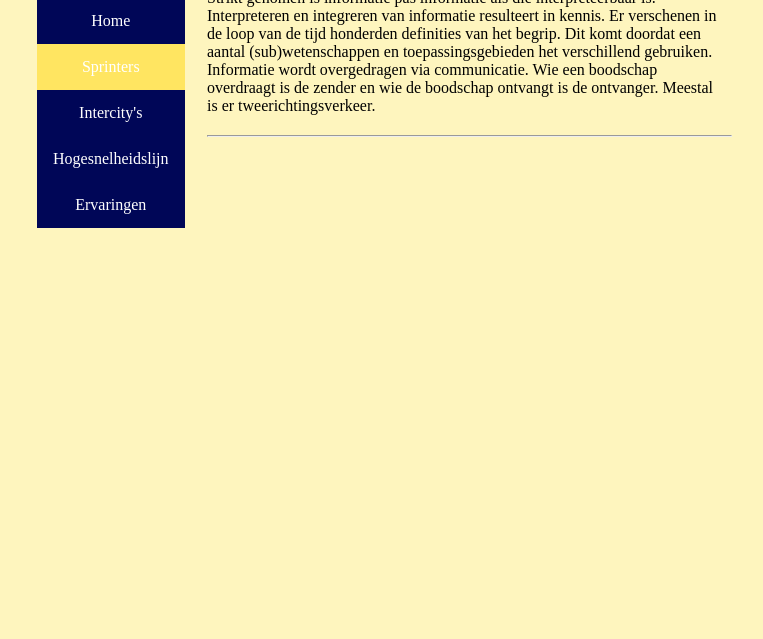
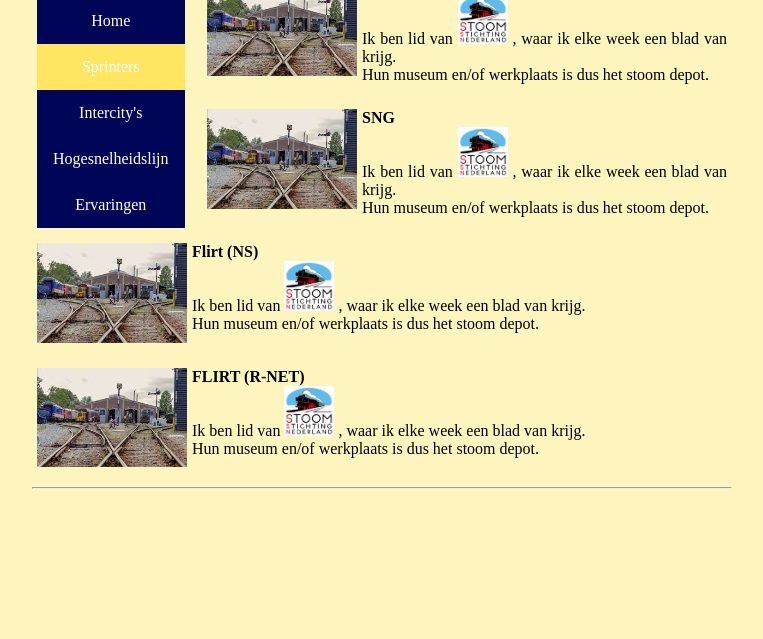
Before and after one commit to emmaus-4h/website-4hin1-tobiasvt, a plain HTML site: page sprinters.html in a window 1280 px wide. Shown: the part 161-800 px from the top of the page, without its empty margins (258-1021 px from the left). Drawn offline with Linux system fonts and the light colour scheme.

Commit message:
sprinter page aangepast

```diff
--- a/sprinters.html
+++ b/sprinters.html
@@ -27,19 +27,48 @@
         </ul>
       </nav>
     </div>
-    <div class="mainpage">
-      <main>
-<h2>Sprinters</h2>
-        <p>Informatie (van Latijn informare: "vormgeven, vormen, instrueren") is alles wat kennis toevoegt en zo
-          onwetendheid, onzekerheid of onbepaaldheid vermindert. Strikt genomen is informatie pas informatie als die
-          interpreteerbaar is. Interpreteren en integreren van informatie resulteert in kennis. Er verschenen in de loop
-          van de tijd honderden definities van het begrip. Dit komt doordat een aantal (sub)wetenschappen en
-          toepassingsgebieden het verschillend gebruiken. Informatie wordt overgedragen via communicatie. Wie een
-          boodschap overdraagt is de zender en wie de boodschap ontvangt is de ontvanger. Meestal is er
-          tweerichtingsverkeer.</p>
 
-      </main>
-    </div>
+    <main>
+      <h2>Sprinters</h2>
+      <h4>Hier staan alle Sprinters van Nederland, ook sommige van vroeger;</h4>
+      <div class="sprinters">
+        <img class="sprintersimg" src="afbeeldingen/stoomdepot.jpeg" alt="Stoom Depot" width="150px">
+
+        <p class="sprintersT">
+        <h4>SLT</h4>Ik ben lid van <img class="inline" src="afbeeldingen/SSN.png" alt="SSN" width="50px" /> , waar
+        ik elke week een blad van krijg. <br> Hun museum en/of werkplaats is dus het stoom depot.
+
+        </p>
+      </div>
+      <div class="sprinters">
+        <img class="sprintersimg" src="afbeeldingen/stoomdepot.jpeg" alt="Stoom Depot" width="150px">
+
+        <p class="sprintersT">
+        <h4>SNG</h4>Ik ben lid van <img class="inline" src="afbeeldingen/SSN.png" alt="SSN" width="50px" /> , waar
+        ik elke week een blad van krijg. <br> Hun museum en/of werkplaats is dus het stoom depot.
+
+        </p>
+      </div>
+      <div class="sprintersU">
+        <img class="sprintersimg" src="afbeeldingen/stoomdepot.jpeg" alt="Stoom Depot" width="150px">
+
+        <p class="sprintersT">
+        <h4>Flirt (NS)</h4>Ik ben lid van <img class="inline" src="afbeeldingen/SSN.png" alt="SSN" width="50px" /> , waar
+        ik elke week een blad van krijg. <br> Hun museum en/of werkplaats is dus het stoom depot.
+
+        </p>
+      </div>
+      <div class="sprintersU">
+        <img class="sprintersimg" src="afbeeldingen/stoomdepot.jpeg" alt="Stoom Depot" width="150px">
+
+        <p class="sprintersT">
+        <h4>FLIRT (R-NET)</h4>Ik ben lid van <img class="inline" src="afbeeldingen/SSN.png" alt="SSN" width="50px" /> , waar
+        ik elke week een blad van krijg. <br> Hun museum en/of werkplaats is dus het stoom depot.
+
+        </p>
+      </div>
+    </main>
+
     <footer>
       <hr />
       <p class="smalltext"></p>
--- a/style.css
+++ b/style.css
@@ -5,7 +5,7 @@
    zodat je de afmeting goed kunt zien,
    let op 1: dit kan de layout soms kan wijzigen
    let op 2: laat 1 sterretje voor { staan als je commentaar weghaalt */
-  /* * {border: 1px dotted black;}
+ /* * {border: 1px dotted black;}
 
 /* zorg dat elke box een doorzichtige donkere achtergrond krijgt,
    hoe meer boxen in elkaar hoe donkerder de achtergrondkleur
@@ -135,9 +135,7 @@ nav li a.active {
 /* Indeling en opmaak voor hoofdpagina */
 
 /* .item {} */ /* hier doen we nog niks mee, dat mag je zelf toevoegen */
-.mainpage {
 
-}
 
 .item-plaatje {
   float: right;
@@ -170,7 +168,15 @@ float: right;
 .ervaringR {
   text-align: right;
 }
+.sprintersU {
+  clear: both;
+}
 
+.sprintersimg {
+  float:  left;
+  margin-right: 5px;
+  display: block;
+}
 /* Indeling en opmaak voor subpagina */
 
 /* verzin deze zelf... */
```
Also changed, not shown: index.html (+15 -9 lines).
